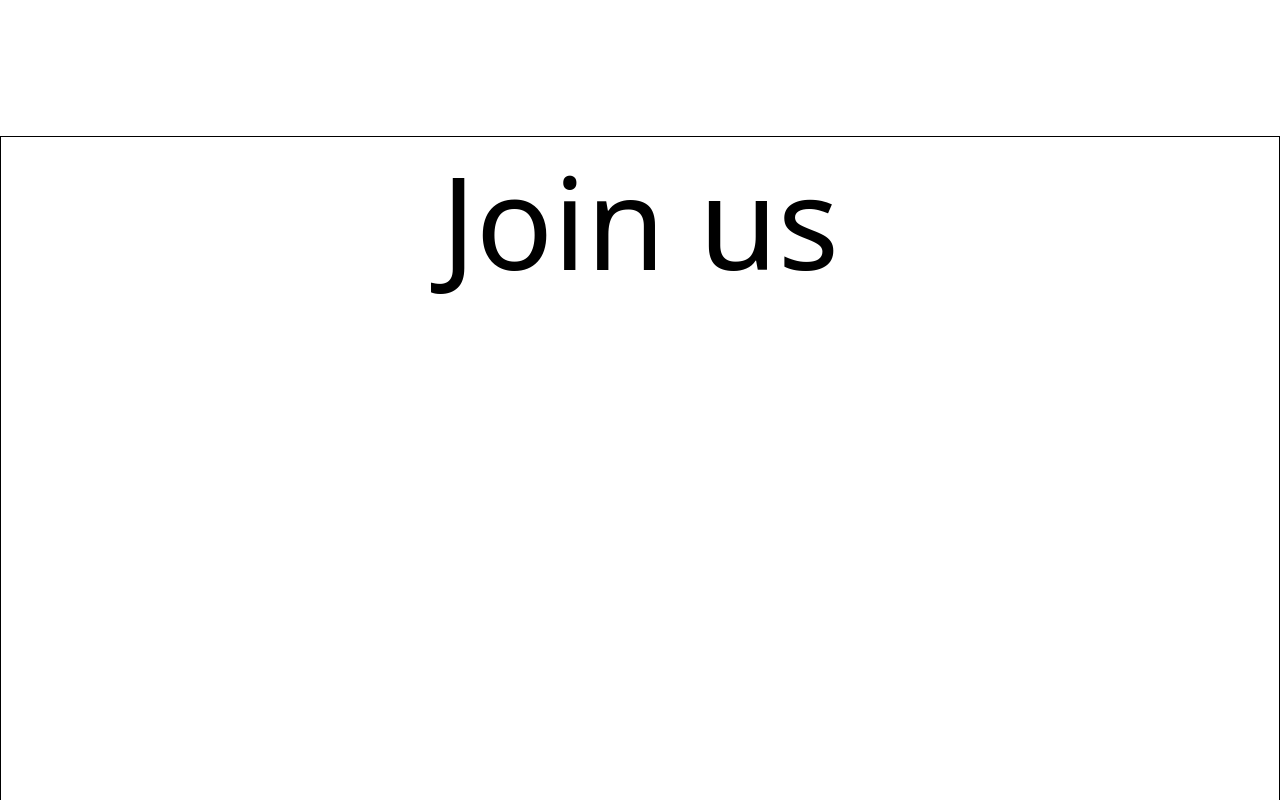
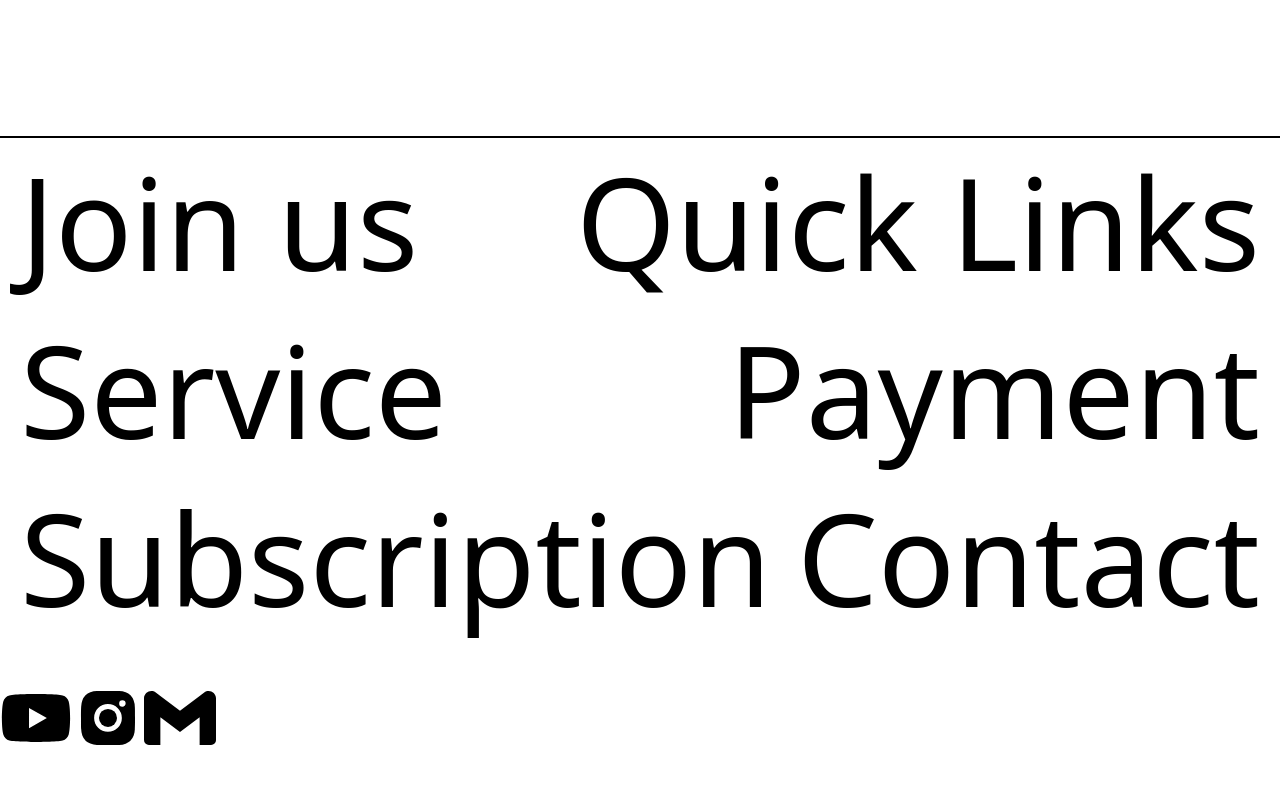
Before and after one commit to shubhratiwary134/spline, a React (Vite) app: page / in a window 1280 px wide. Shown: the part 10840-11640 px from the top of the page. Built offline with nearby package versions, Linux system fonts and the light colour scheme; a web font is replaced by a local one.

Commit message:
footer text

```diff
--- a/src/Components/Footer.jsx
+++ b/src/Components/Footer.jsx
@@ -1,16 +1,37 @@
+import { BiLogoInstagramAlt } from "react-icons/bi"
+import { FaYoutube } from "react-icons/fa"
+import { SiGmail } from "react-icons/si"
 
 const Footer = () => {
   return (
-    <div className='w-full h-[100vh] bg-white border border-black'>
-      <div className="w-full h-full flex flex-col">
-      <div className="flex justify-around items-center p-5">
-      <div className="text-9xl">Join us</div>
+    <div className='w-full h-[100vh] bg-white border-t-2 border-black'>
+
+      <div className="flex flex-col justify-between">
+        <div className="flex justify-between items-center p-5 text-9xl">
+        <div >Join us</div>
+        <div >Quick Links</div>
+
+        </div>
+        <div className="flex justify-between items-center p-5 text-9xl">
+        <div>Service</div>
+        <div >Payment </div>
+        </div>
+        <div className="flex justify-between items-center p-5 text-9xl">
+        <div >Subscription</div>
+        <div >Contact</div>
+
+        </div>
+        <div className="mt-10 flex  ">
+        <FaYoutube size={72}/>
+        <BiLogoInstagramAlt size={72} />
+        <SiGmail size={72} />
+        </div>
 
 
 
       </div>
 
-      </div>
+
     </div>
   )
 }
```
